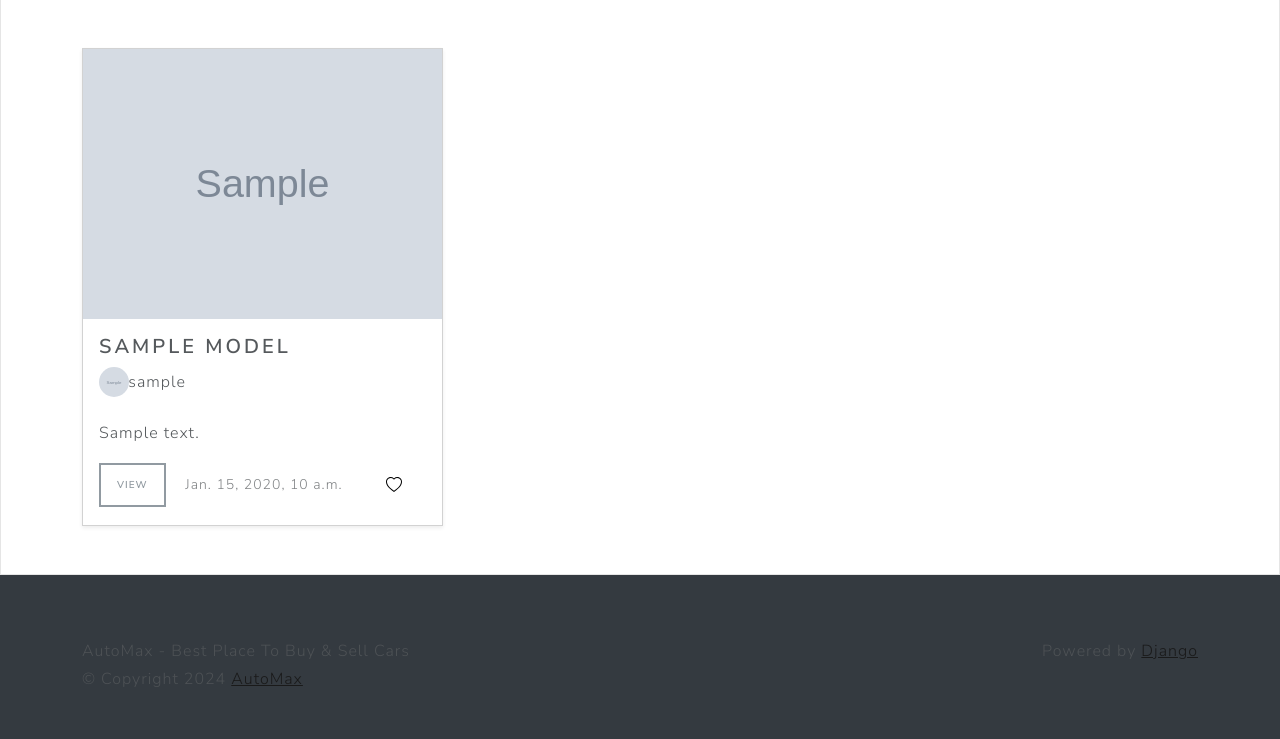
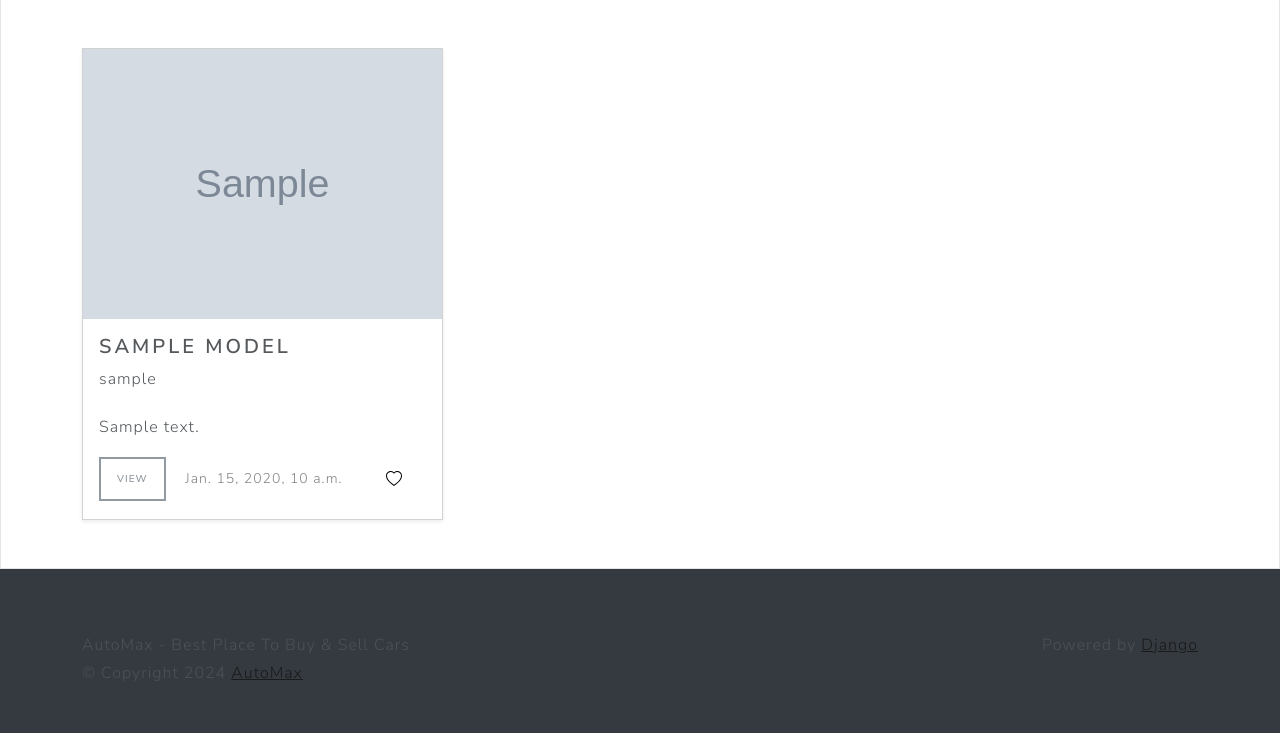
Before and after one commit to Arjun333washere/TUK_TUK, a Django app: template auto/templates/views/home.html in a window 1280 px wide. Shown: the part 443-1182 px from the top of the page. Run offline with Django 5.2, Linux system fonts and the light colour scheme; the template is opened without the code that fills it: most values are stand-ins (such as "Sample title", 1, 10 or a date in 2020); grey boxes marked "Sample" are stand-in pictures; some libraries are stand-ins or nearby versions.

Commit message:
updated html in the listing card photo circle

```diff
--- a/auto/templates/components/listing_card.html
+++ b/auto/templates/components/listing_card.html
@@ -4,10 +4,10 @@
     <div class="card-body">
         <h4 class="card-text">{{listing.model}}</h4>
         <div class="row justify-content-start align-items-center">
-            <div class="col-1">
+            {% comment %} <div class="col-1">
                 <img src="{{listing.seller.photo.url}}" class="rounded-circle" height="30" width="30"
                     style="object-fit: cover;">
-            </div>
+            </div> {% endcomment %}
             <div class="col-4">
                 <p class="card-text">{{listing.seller.user.username}}</p>
             </div>
```
